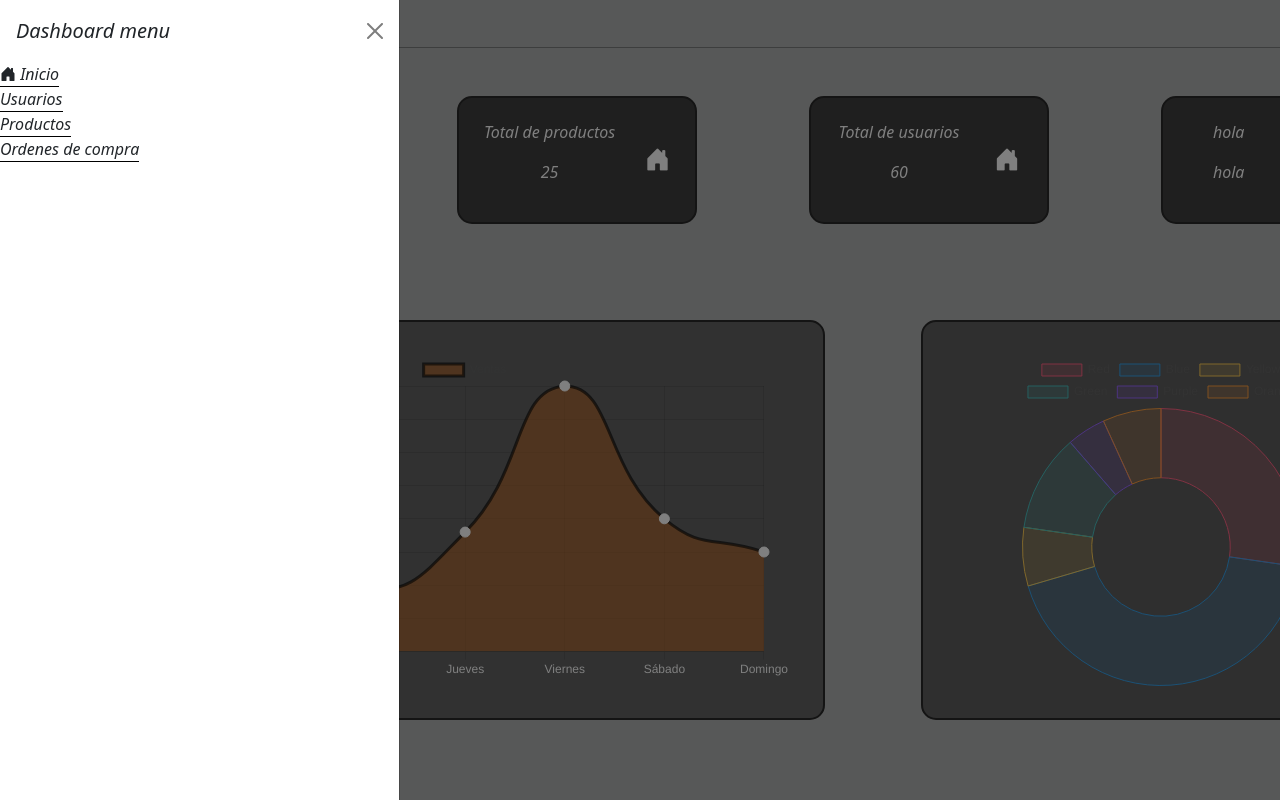
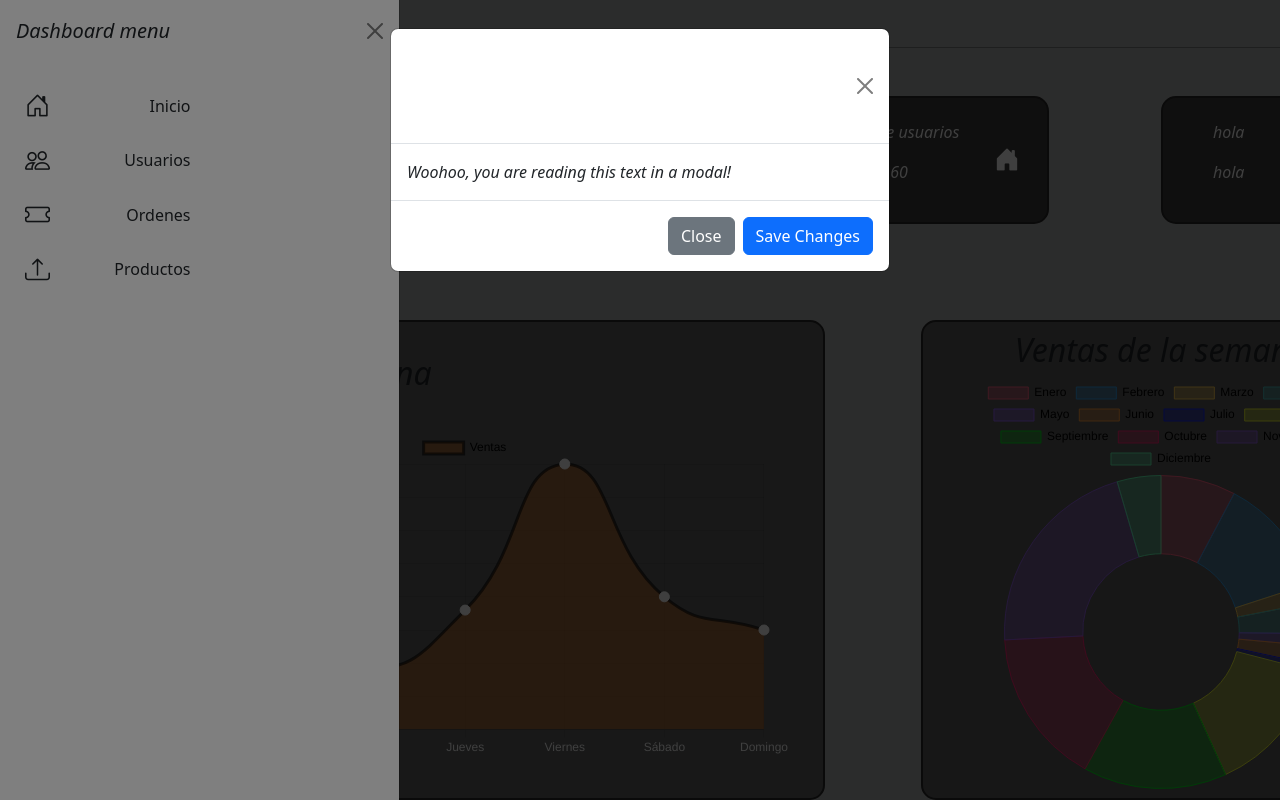
Before and after one commit to indianandco/Indian_Co, a React (Vite) app in the folder Client/: page /dashboardadmin in a window 1280 px wide. Both pictures are taken after a click on the button 28 px from the left and 24 px from the top of the page. Shown: the top 800 px of the page. Built offline with nearby package versions, Linux system fonts and the light colour scheme.

Commit message:
algunos cambios css

```diff
--- a/Client/src/views/DashboardAdmin/AdminComponents/DoughnutChart/DoughnutChart.jsx
+++ b/Client/src/views/DashboardAdmin/AdminComponents/DoughnutChart/DoughnutChart.jsx
@@ -4,18 +4,24 @@ import { Doughnut } from 'react-chartjs-2';
 ChartJS.register(ArcElement, Tooltip, Legend);
 
 const data = {
-    labels: ['Red', 'Blue', 'Yellow', 'Green', 'Purple', 'Orange'],
+    labels: ['Enero', 'Febrero', 'Marzo', 'Abril', 'Mayo', 'Junio', 'Julio', 'Agosto', 'Septiembre', 'Octubre', 'Noviembre', 'Diciembre'],
     datasets: [
         {
-            label: '# of Votes',
-            data: [12, 19, 3, 5, 2, 3],
+            label: 'Ventas mensuales',
+            data: [12, 19, 3, 5, 2, 3, 1, 22, 23, 25, 33, 7],
             backgroundColor: [
-                'rgba(255, 99, 132, 0.2)',
-                'rgba(54, 162, 235, 0.2)',
-                'rgba(255, 206, 86, 0.2)',
-                'rgba(75, 192, 192, 0.2)',
-                'rgba(153, 102, 255, 0.2)',
-                'rgba(255, 159, 64, 0.2)',
+                'rgba(255, 99, 132, 0.4)',
+                'rgba(54, 162, 235, 0.4)',
+                'rgba(255, 206, 86, 0.4)',
+                'rgba(75, 192, 192, 0.4)',
+                'rgba(153, 102, 255, 0.4)',
+                'rgba(255, 159, 64, 0.4)',
+                'rgba(18, 37, 248, 0.4)',
+                'rgba(237, 250, 48, 0.4)',
+                'rgba(0, 238, 28, 0.4)',
+                'rgba(255, 40, 117, 0.4)',
+                'rgba(150, 99, 232, 0.4)',
+                'rgba(99, 255, 180, 0.4)',
             ],
             borderColor: [
                 'rgba(255, 99, 132, 1)',
@@ -24,12 +30,28 @@ const data = {
                 'rgba(75, 192, 192, 1)',
                 'rgba(153, 102, 255, 1)',
                 'rgba(255, 159, 64, 1)',
+                'rgba(18, 37, 248, 1)',
+                'rgba(237, 250, 48, 1)',
+                'rgba(0, 238, 28, 1)',
+                'rgba(255, 40, 117, 1)',
+                'rgba(150, 99, 232, 1)',
+                'rgba(99, 255, 180, 1)',
             ],
             borderWidth: 1,
         },
     ],
 };
 
+const options = {
+    plugins: {
+        legend: {
+            labels: {
+                color: 'black',
+            }
+        }
+    }
+};
+
 export function DoughnutChart() {
-    return <Doughnut data={data} />;
+    return <Doughnut data={data} options={options} />;
 }
--- a/Client/src/views/DashboardAdmin/AdminComponents/LineChart/LineChart.jsx
+++ b/Client/src/views/DashboardAdmin/AdminComponents/LineChart/LineChart.jsx
@@ -43,7 +43,14 @@ const weekSales = {
     ],
 };
 
-const misoptions = {
+const options = {
+    plugins: {
+        legend: {
+            labels: {
+                color: 'black', // Cambia el color del texto de los labels aquí
+            }
+        }
+    },
     scales: {
         y: {
             min: 0
@@ -55,5 +62,5 @@ const misoptions = {
 };
 
 export default function LinesChart() {
-    return <Line data={weekSales} options={misoptions} />
+    return <Line data={weekSales} options={options} />
 }
--- a/Client/src/views/DashboardAdmin/DashboardAdmin.css
+++ b/Client/src/views/DashboardAdmin/DashboardAdmin.css
@@ -17,12 +17,8 @@
     flex-direction: column;
 }
 
-.buttons_inside {
-    display: flex;
-    width: 100%;
-    all: unset;
-    text-decoration: none;
-    border-bottom: 0.5px solid black ;
+.buttons_inside:hover {
+    border-bottom: 0.5px solid rgb(130, 56, 24);
 }
 
 .icon {
@@ -97,12 +93,13 @@
     display: flex;
     align-items: center;
     justify-content: center;
+    flex-direction: column;
     margin: 3em;
     padding: 2em;
     border-radius: 15px;
     border: 2px solid rgb(40, 40, 40);
     background-color: rgba(29, 29, 29, 0.551);
-    height: 25em;
+    height: 30em;
     width: 30em;
 }
 
@@ -112,8 +109,12 @@
     border-radius: 15px;
     border: 2px solid rgb(40, 40, 40);
     background-color: rgba(29, 29, 29, 0.523);
-    height: 25em;
+    height: 30em;
     width: 45em;
+}
+
+.sales_title{
+    padding-bottom: 1em;
 }
 
 .recent_sales_container{
--- a/Client/src/views/DashboardAdmin/DashboardAdmin.jsx
+++ b/Client/src/views/DashboardAdmin/DashboardAdmin.jsx
@@ -1,4 +1,6 @@
 import Button from 'react-bootstrap/Button';
+import Modal from 'react-bootstrap/Modal';
+import ButtonGroup from 'react-bootstrap/ButtonGroup';
 import Pagination from 'react-bootstrap/Pagination';
 import Offcanvas from 'react-bootstrap/Offcanvas';
 import Nav from 'react-bootstrap/Nav';
@@ -23,12 +25,14 @@ const DashboardAdmin = () => {
                     <Offcanvas.Header closeButton>
                         <Offcanvas.Title>Dashboard menu</Offcanvas.Title>
                     </Offcanvas.Header>
-                    <div className='offcanvas_buttons'>
-                        <button className='buttons_inside'><i className="bi bi-house-door-fill"></i> Inicio</button>
-                        <button className='buttons_inside'>Usuarios</button>
-                        <button className='buttons_inside'>Productos</button>
-                        <button className='buttons_inside'>Ordenes de compra</button>
-                    </div>
+                    <Offcanvas.Body>
+                        <ButtonGroup vertical style={{ width: "50%" }} className='border-0 rounded-0'>
+                            <Button variant='ligth' className='buttons_inside d-flex align-items-center justify-content-between p-2 '><i className="icon bi bi-house-door"></i> Inicio</Button>
+                            <Button variant='ligth' className='buttons_inside d-flex align-items-center justify-content-between p-2 '><i className="icon bi bi-people"></i> Usuarios</Button>
+                            <Button variant='ligth' className='buttons_inside d-flex align-items-center justify-content-between p-2 '><i className="icon bi bi-ticket"></i> Ordenes</Button>
+                            <Button variant='ligth' className='buttons_inside d-flex align-items-center justify-content-between p-2 '><i className="icon bi bi-upload"></i> Productos</Button>
+                        </ButtonGroup>
+                    </Offcanvas.Body>
                 </Offcanvas>
             </div>
             <div className="dash_container">
@@ -90,9 +94,11 @@ const DashboardAdmin = () => {
                     </div>
                     <div className='charts_container'>
                         <div className='line_chart_container'>
+                            <h2 className='sales_title'>Ventas de la semana</h2>
                             <LinesChart></LinesChart>
                         </div>
                         <div className='doughnut_container'>
+                            <h2>Ventas de la semana</h2>
                             <DoughnutChart></DoughnutChart>
                         </div>
                     </div>
@@ -149,6 +155,20 @@ const DashboardAdmin = () => {
                                 <Pagination.Next />
                                 <Pagination.Last />
                             </Pagination>
+                            <Modal show={show} onHide={handleClose}>
+                                <Modal.Header closeButton>
+                                    <Modal.Title>Modal heading</Modal.Title>
+                                </Modal.Header>
+                                <Modal.Body>Woohoo, you are reading this text in a modal!</Modal.Body>
+                                <Modal.Footer>
+                                    <Button variant="secondary" onClick={handleClose}>
+                                        Close
+                                    </Button>
+                                    <Button variant="primary" onClick={handleClose}>
+                                        Save Changes
+                                    </Button>
+                                </Modal.Footer>
+                            </Modal>
                         </div>
                     </div>
                 </div>
```
